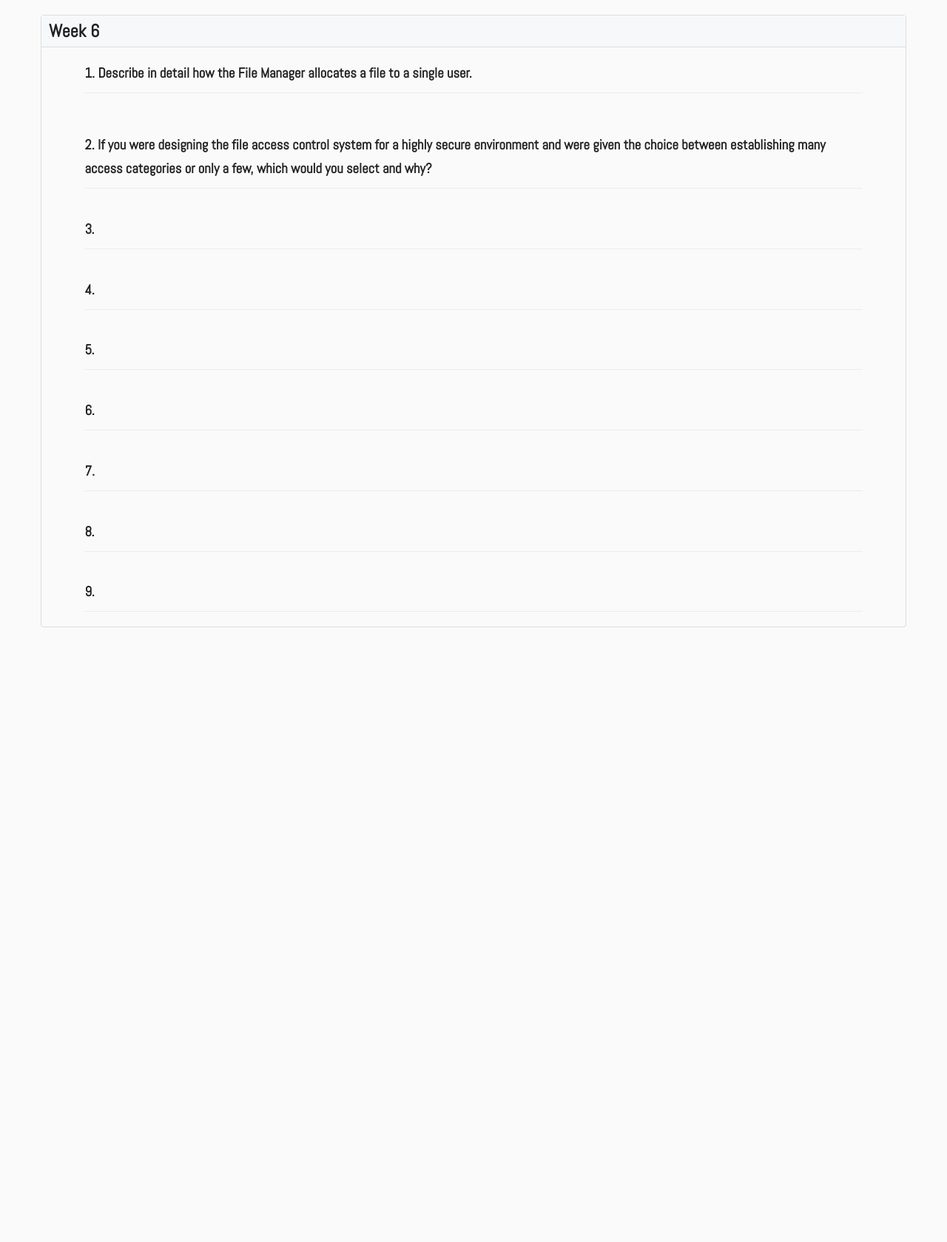
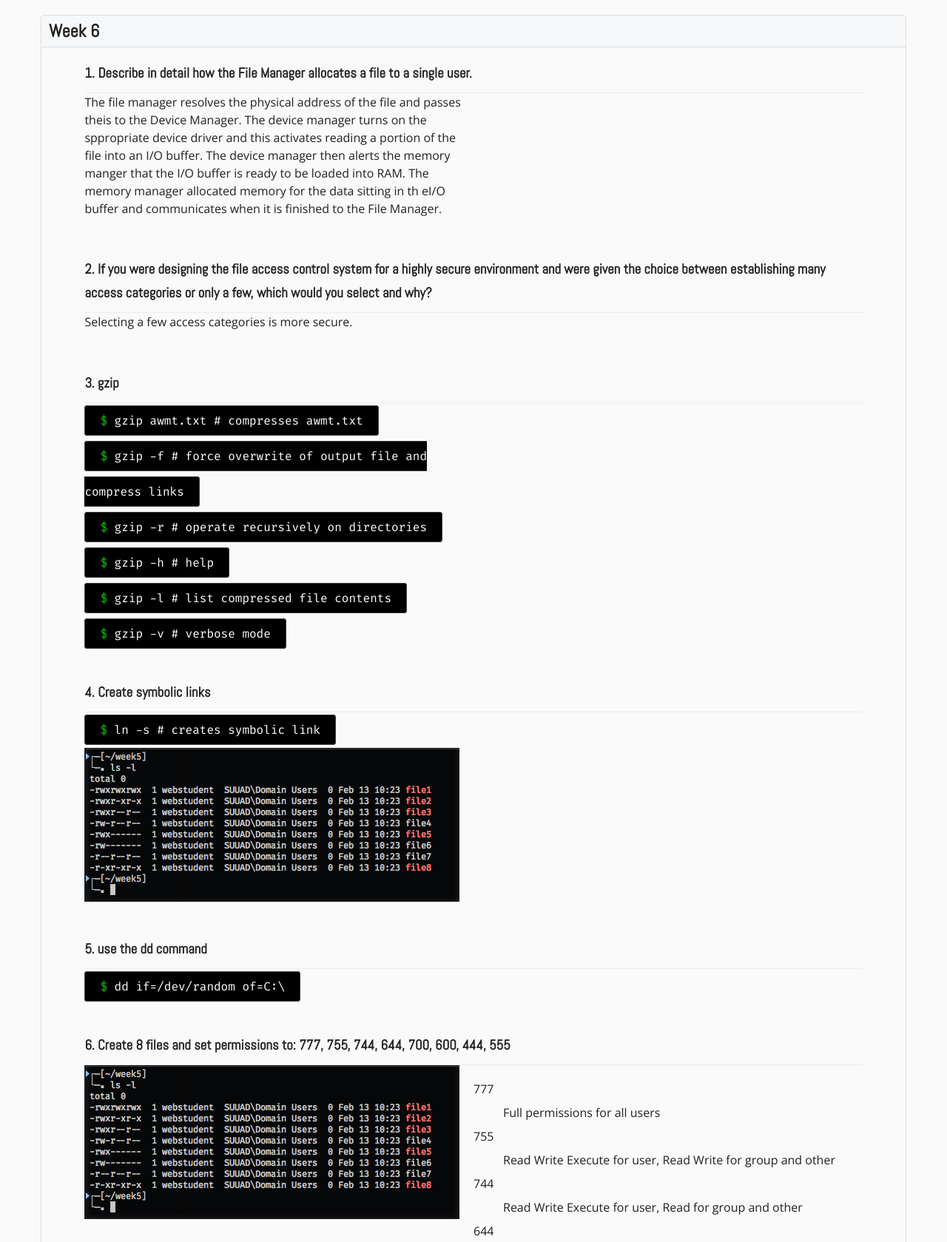
Before and after one commit to ZachChristensen28/csis_3600, a Django app: page /weeklywork/week-6/ in a window 1280 px wide. Shown: the part 293-1972 px from the top of the page at 74% size. Before the commit the page ends 1141 px from the top, so only its background shows below. Run offline with Django 3.2, Linux system fonts and the light colour scheme; some libraries are stand-ins or nearby versions.

Commit message:
week 5 and 6

```diff
--- a/csis3600/myWebsite/templates/myWebsite/week6.html
+++ b/csis3600/myWebsite/templates/myWebsite/week6.html
@@ -1,37 +1,68 @@
 {% extends "base.html" %} {% block title %}
 <title>Week 6 | CSIS 3600 | Spring 2018</title>
-{% endblock %} {% block body %}
+{% endblock %} {% block body %} {% load static %}
 <div class="homework-container">
   <div class="title-container">
     <h2><i class="fal fa-book fa-xs"></i> Week 6</h2>
   </div>
   <div class="homework">
     <h3 class="no-margin-bottom"><i class="fal fa-pencil"></i> 1. Describe in detail how the File Manager allocates a file to a single user.</h3>
-    <p></p>
+    <p>The file manager resolves the physical address of the file and passes theis to the Device Manager. The device manager turns on the sppropriate device driver and this activates reading a portion of the file into an I/O buffer. The device manager then
+      alerts the memory manger that the I/O buffer is ready to be loaded into RAM. The memory manager allocated memory for the data sitting in th eI/O buffer and communicates when it is finished to the File Manager.</p>
   </div>
   <div class="homework">
     <h3 class="no-margin-bottom"><i class="fal fa-pencil"></i> 2. If you were designing the file access control system for a highly secure environment and were given the choice between establishing many access categories or only a few, which would you select and why?</h3>
+    <p>Selecting a few access categories is more secure.</p>
   </div>
   <div class="homework">
-    <h3 class="no-margin-bottom"><i class="fal fa-pencil"></i> 3.</h3>
+    <h3 class="no-margin-bottom"><i class="fal fa-pencil"></i> 3. gzip</h3>
+    <ul>
+      <li><code>gzip awmt.txt # compresses awmt.txt</code></li>
+      <li><code>gzip -f # force overwrite of output file and compress links</code></li>
+      <li><code>gzip -r # operate recursively on directories</code></li>
+      <li><code>gzip -h # help</code></li>
+      <li><code>gzip -l # list compressed file contents</code></li>
+      <li><code>gzip -v # verbose mode</code></li>
+    </ul>
   </div>
   <div class="homework">
-    <h3 class="no-margin-bottom"><i class="fal fa-pencil"></i> 4.</h3>
+    <h3 class="no-margin-bottom"><i class="fal fa-pencil"></i> 4. Create symbolic links</h3>
+    <ul>
+      <li><code>ln -s # creates symbolic link</code></li>
+      <li><img src="{% static 'img/week5/filepermissions.png' %}" alt="File Permissions"></li>
+    </ul>
   </div>
   <div class="homework">
-    <h3 class="no-margin-bottom"><i class="fal fa-pencil"></i> 5.</h3>
+    <h3 class="no-margin-bottom"><i class="fal fa-pencil"></i> 5. use the dd command</h3>
+    <ul>
+      <li><code>dd if=/dev/random of=C:\</code></li>
+    </ul>
   </div>
   <div class="homework">
-    <h3 class="no-margin-bottom"><i class="fal fa-pencil"></i> 6.</h3>
+    <h3 class="no-margin-bottom"><i class="fal fa-pencil"></i> 6. Create 8 files and set permissions to: 777, 755, 744, 644, 700, 600, 444, 555</h3>
+    <img src="{% static 'img/week5/filepermissions.png' %}" alt="File Permissions">
+    <dl>
+      <dt>777</dt>
+      <dd>Full permissions for all users</dd>
+      <dt>755</dt>
+      <dd>Read Write Execute for user, Read Write for group and other</dd>
+      <dt>744</dt>
+      <dd>Read Write Execute for user, Read for group and other</dd>
+      <dt>644</dt>
+      <dd>Read Write for user, Read for group and other</dd>
+      <dt>700</dt>
+      <dd>Read Write Execute for user, no permissions for group or other</dd>
+      <dt>600</dt>
+      <dd>Read Write for user, no permissions for group or other</dd>
+      <dt>444</dt>
+      <dd>Read permission for user, group, other</dd>
+      <dt>555</dt>
+      <dd>Read Execute for user, group, other</dd>
+    </dl>
   </div>
   <div class="homework">
-    <h3 class="no-margin-bottom"><i class="fal fa-pencil"></i> 7.</h3>
-  </div>
-  <div class="homework">
-    <h3 class="no-margin-bottom"><i class="fal fa-pencil"></i> 8.</h3>
-  </div>
-  <div class="homework">
-    <h3 class="no-margin-bottom"><i class="fal fa-pencil"></i> 9.</h3>
+    <h3 class="no-margin-bottom"><i class="fal fa-pencil"></i> 7. File Class</h3>
+    <img src="{% static 'img/week6/8.png' %}" alt="Java">
   </div>
 </div>
 {% endblock %}
```
Also changed, not shown: csis3600/myWebsite/templates/myWebsite/week5.html (+6 -7 lines), csis3600/static/img/week5/4.png (added), csis3600/static/img/week5/4func.png (added), csis3600/static/img/week5/5.png (added), csis3600/static/img/week6/4.png (added), csis3600/static/img/week6/8.png (added).
